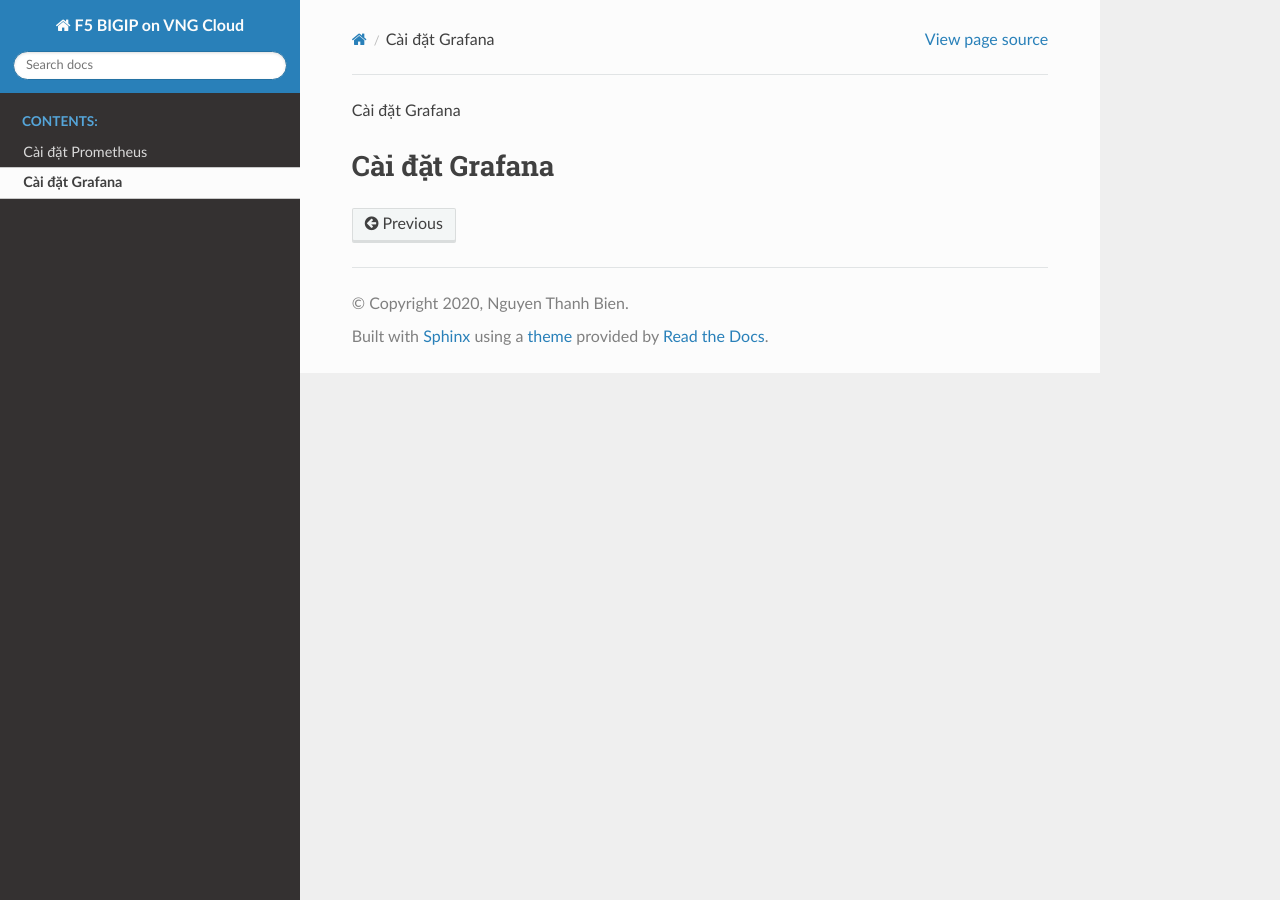
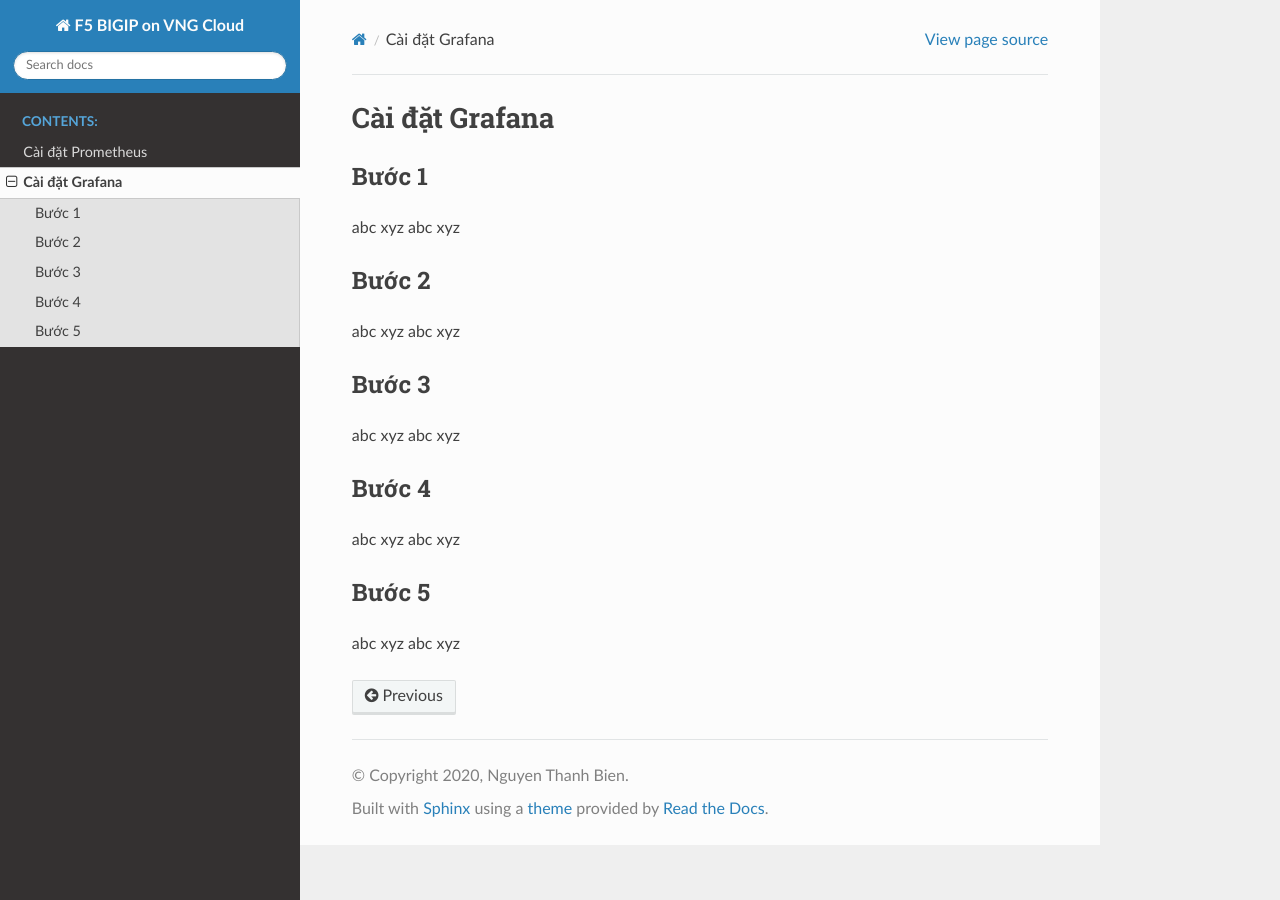
Before and after one commit to biennt/install_prometheus_grafana, a Sphinx documentation site: the page built from source/grafana.rst, in a window 1280 px wide. Built offline with Sphinx 7.4.7 and the Read the Docs theme 2.0.0, drawn with Linux system fonts in a browser that asks for light colours.

Commit message:
Update grafana.rst

```diff
--- a/source/grafana.rst
+++ b/source/grafana.rst
@@ -1,4 +1,27 @@
-Cài đặt Grafana
-
 Cài đặt Grafana
 ----------------------------------
+
+Bước 1
+=========
+abc xyz
+abc xyz
+
+Bước 2
+=========
+abc xyz
+abc xyz
+
+Bước 3
+=========
+abc xyz
+abc xyz
+
+Bước 4
+=========
+abc xyz
+abc xyz
+
+Bước 5
+=========
+abc xyz
+abc xyz
```
